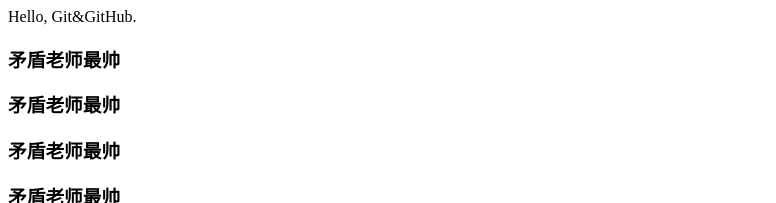
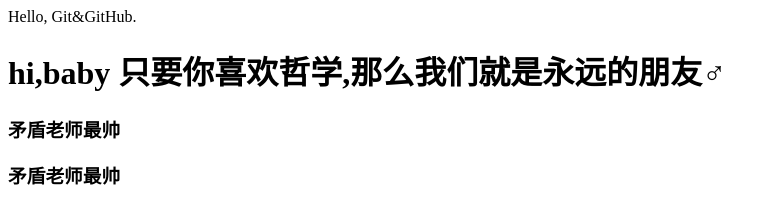
Before and after one commit to chenjz-pdx/itcast-pull-request-test, a plain HTML site: page index.html in a window 1280 px wide. Shown: the top 203 px of the page, without its empty margins (0-776 px from the left). Drawn offline with Linux system fonts and the light colour scheme.

Commit message:
RCC做出了修改

```diff
--- a/index.html
+++ b/index.html
@@ -10,6 +10,7 @@
 
 <body>
     Hello, Git&GitHub.
+    <h1>hi,baby 只要你喜欢哲学,那么我们就是永远的朋友♂</h1>
     <h3>矛盾老师最帅</h3>
     <h3>矛盾老师最帅</h3>
     <h3>矛盾老师最帅</h3>
```
